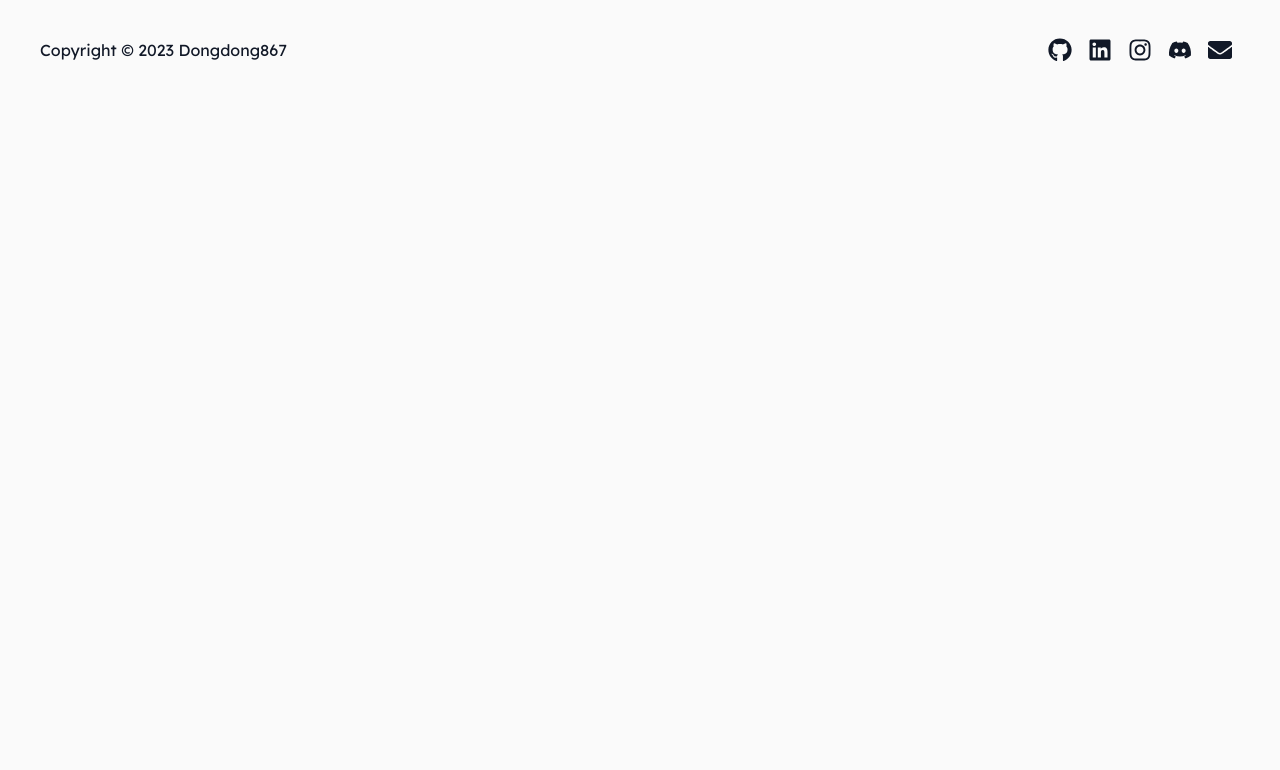
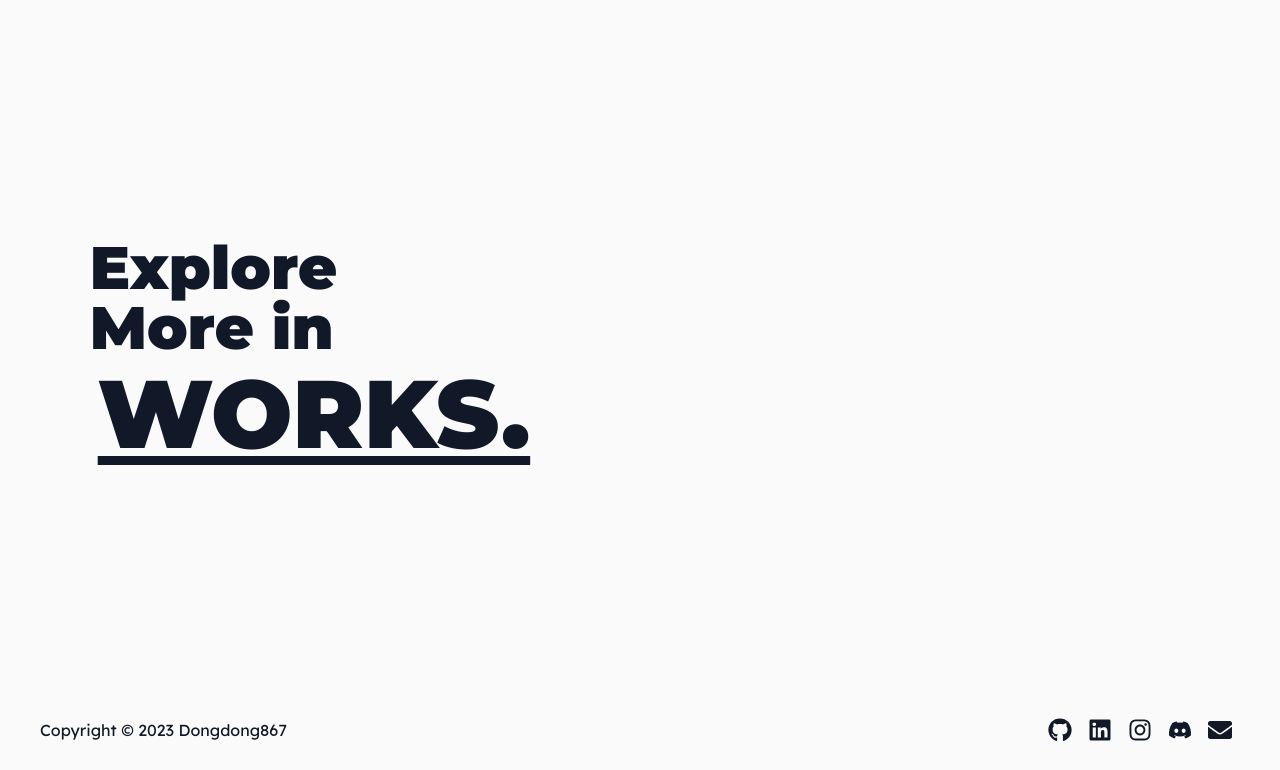
Before and after one commit to dongdong867/dongdong867.dev, a Next.js app: page /uiux in a window 1280 px wide. Shown: the part 2420-3190 px from the top of the page. Before the commit the page ends 2510 px from the top, so only its background shows below. Built offline with nearby package versions, Linux system fonts and the light colour scheme.

Commit message:
feat(uiux): add explore more to page

```diff
--- a/app/uiux/page.tsx
+++ b/app/uiux/page.tsx
@@ -1,5 +1,6 @@
 import NavTitle from "@/components/nav-title";
 import DesignsGrid from "./components/designs-grid";
+import ExploreMore from "./components/explore-more";
 
 const UIUXPage = () => {
   return (
@@ -19,6 +20,9 @@ const UIUXPage = () => {
       <div className="m-8">
         <DesignsGrid />
       </div>
+      <div>
+        <ExploreMore />
+      </div>
     </div>
   );
 };
```
